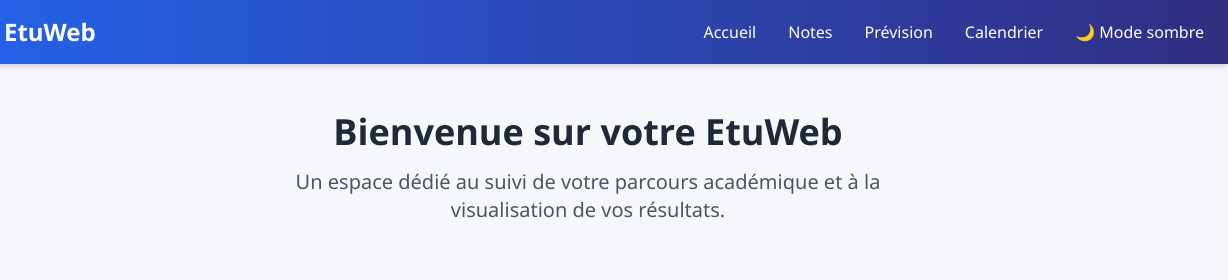
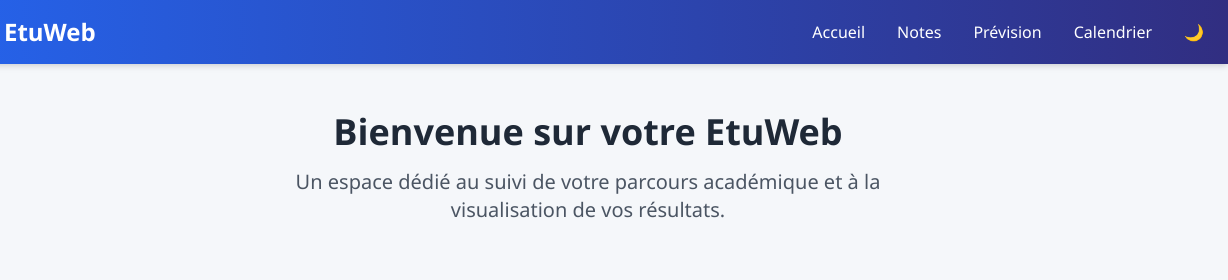
Before and after one commit to Tometu-cyber/EtuWeb, a plain HTML site: page index.html in a window 1280 px wide. Shown: the top 280 px of the page, 52-1280 px from the left. Drawn offline with nearby package versions, Linux system fonts and the light colour scheme.

Commit message:
Réduction du texte du bouton de mode sombre dans les fichiers calendar.html, index.html, notes.html et prevision.html

```diff
--- a/index.html
+++ b/index.html
@@ -28,7 +28,7 @@
                     <a href="notes.html" class="hover:text-blue-200 transition duration-300 font-medium text-sm md:text-base px-2 py-1">Notes</a>
                     <a href="prevision.html" class="hover:text-blue-200 transition duration-300 font-medium text-sm md:text-base px-2 py-1">Prévision</a>
                     <a href="calendar.html" class="hover:text-blue-200 transition duration-300 font-medium text-sm md:text-base px-2 py-1">Calendrier</a>
-                    <button id="dark-toggle" class="hover:text-blue-200 transition duration-300 font-medium text-sm md:text-base px-2 py-1"">🌙 Mode sombre</button>
+                    <button id="dark-toggle" class="hover:text-blue-200 transition duration-300 font-medium text-sm md:text-base px-2 py-1"">🌙</button>
                 </div>
             </div>
         </nav>
```
Also changed, not shown: calendar.html (+1 -1 lines), notes.html (+1 -1 lines), prevision.html (+1 -1 lines).
